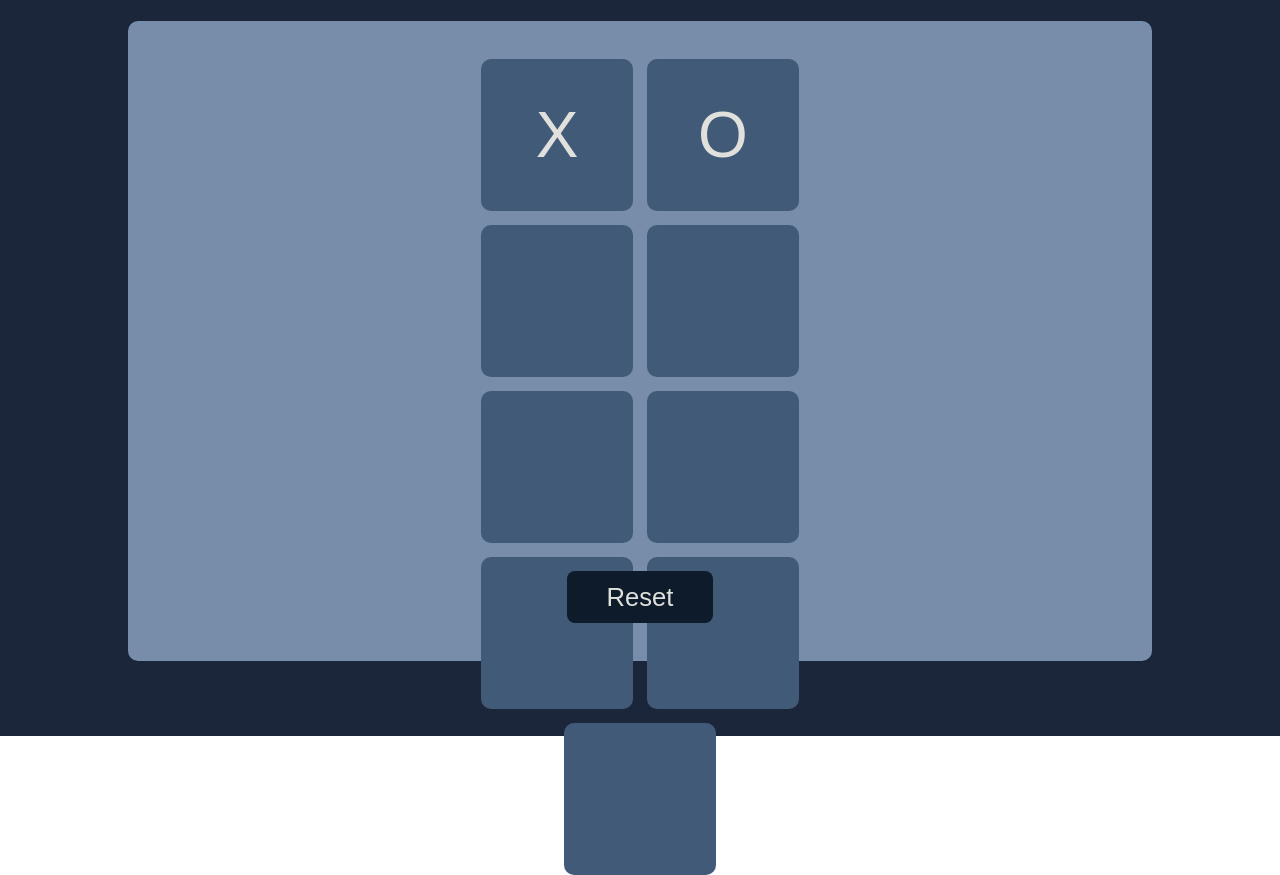
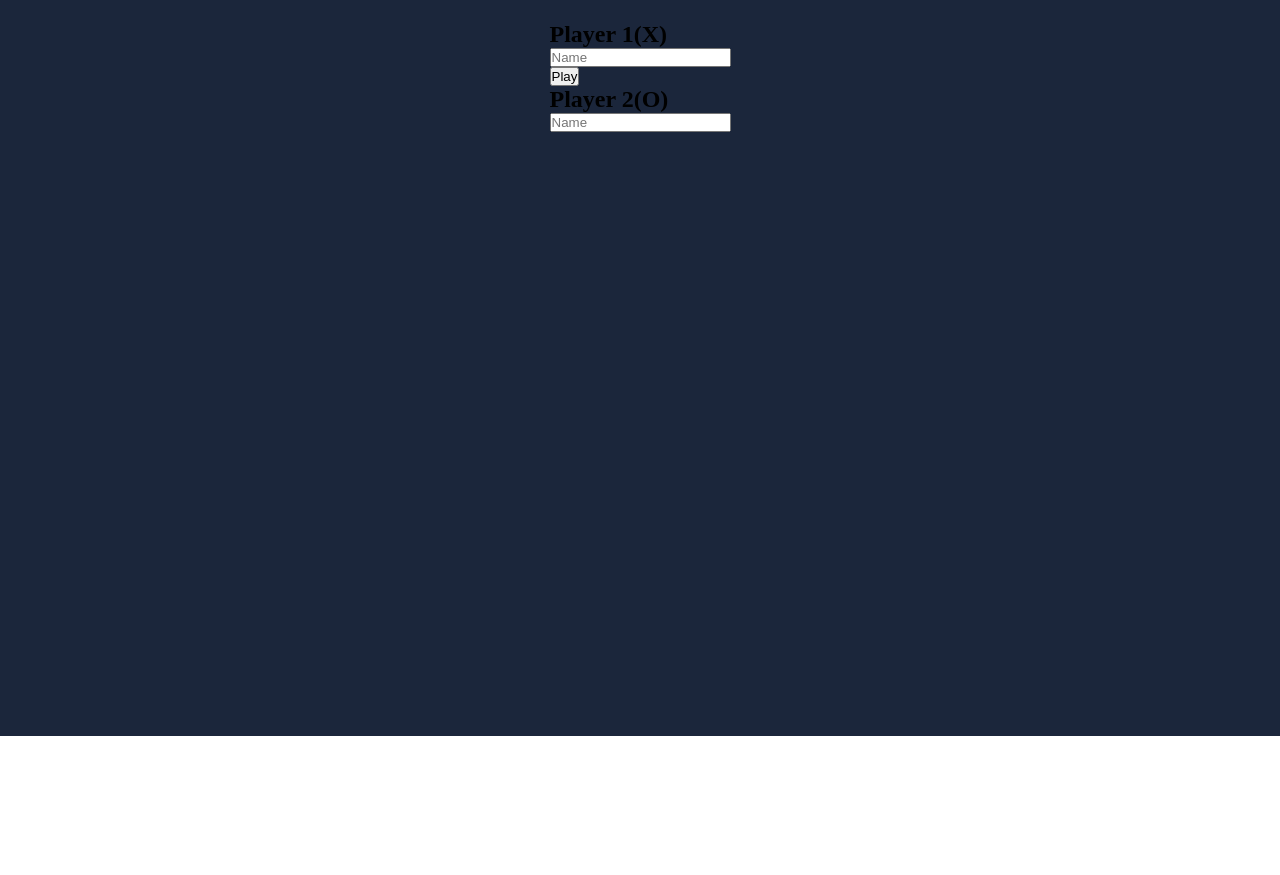
Before and after one commit to 1304PK/TicTacToe, a plain HTML site: page index.html in a window 1280 px wide. Shown: the part 64-939 px from the top of the page. After the commit the page ends 800 px from the top, so only its background shows below. Drawn offline with Linux system fonts and the light colour scheme.

Commit message:
Add player's name display

```diff
--- a/index.html
+++ b/index.html
@@ -9,21 +9,19 @@
 <body>
     <main>
         <h1>Tic Tac Toe</h1>
-        <div class="container">
-            <div class="gameboard">
-                <button class="box">X</button>
-                <button class="box">O</button>
-                <button class="box"></button>
-                <button class="box"></button>
-                <button class="box"></button>
-                <button class="box"></button>
-                <button class="box"></button>
-                <button class="box"></button>
-                <button class="box"></button>
+        <div class="initial-container">
+            <div class="player">
+                <h2>Player 1(X)</h2>
+                <input type="text" placeholder="Name" id="player1-name">
             </div>
-
-            <button class="reset-button">Reset</button>
+            <button class="play-button">Play</button>
+            <div class="player">
+                <h2>Player 2(O)</h2>
+                <input type="text" placeholder="Name" id="player2-name">
+            </div>
         </div>
     </main>
+
+    <script src="script.js"></script>
 </body>
 </html>
```
